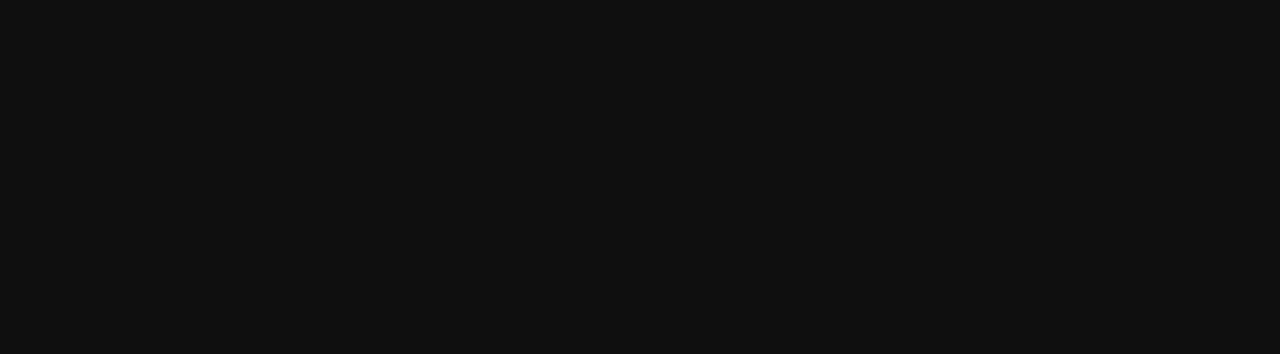
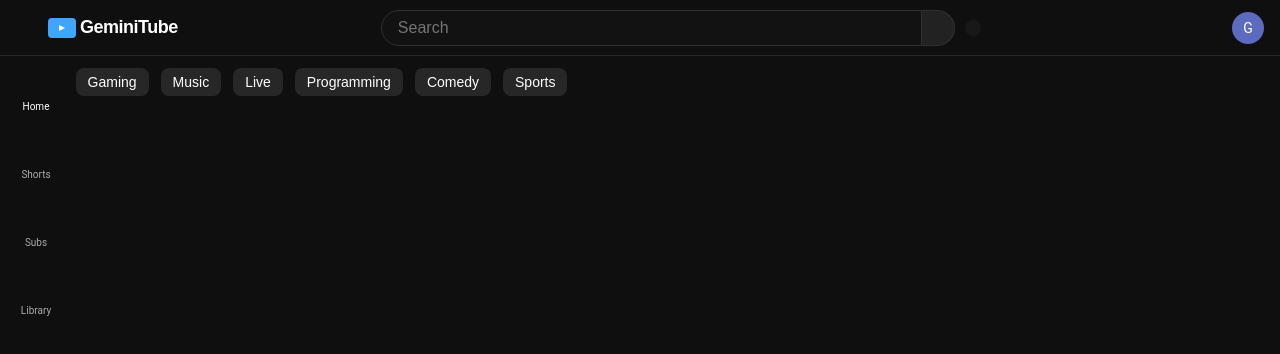
Before and after one commit to han31023-sudo/Pertempuran, a plain HTML site: page index.html in a window 1280 px wide. Drawn offline with Linux system fonts and the light colour scheme; the site is published under a folder, as on GitHub Pages, so addresses that start at the root find nothing; no server answers.

Commit message:
Update index.html

```diff
--- a/index.html
+++ b/index.html
@@ -32,7 +32,7 @@
       }
     </style>
 
-<link rel="stylesheet" href="/index.css">
+<link rel="stylesheet" href="index.css">
   <script type="importmap">
 {
   "imports": {
@@ -42,7 +42,7 @@
   }
 }
 </script>
-  <script type="module" crossorigin src="/assets/index-B64uAyQO.js"></script>
+  <script type="module" crossorigin src="assets/index-B64uAyQO.js"></script>
 </head>
   <body>
     <div id="root"></div>
```
